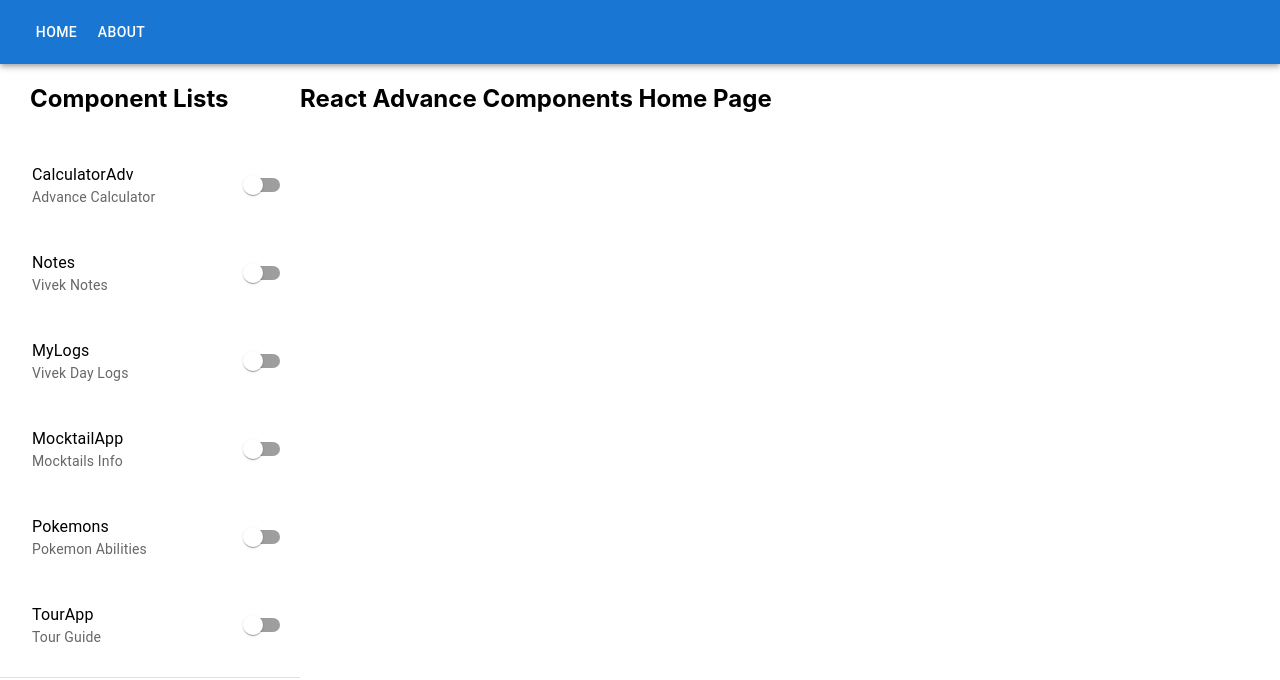
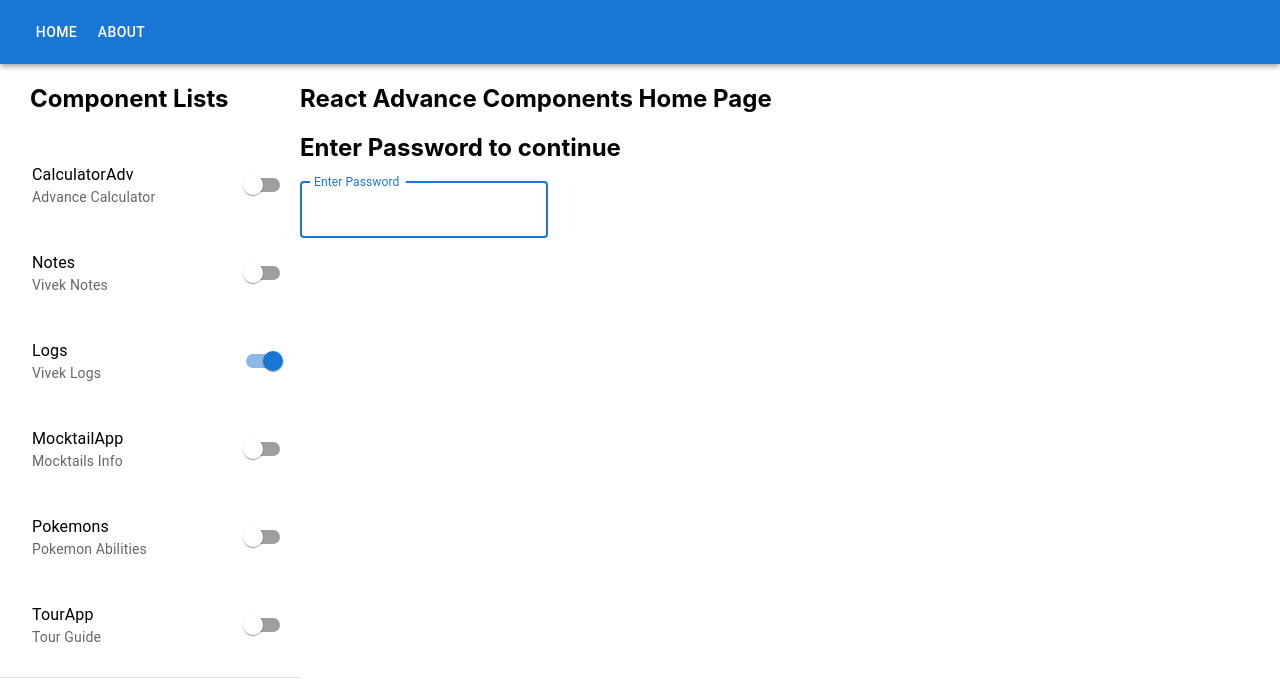
Before and after one commit to bebak16/AdvanceReact, a React (Create React App) app: page /Logs in a window 1280 px wide. Shown: the top 680 px of the page. Built offline with nearby package versions, Linux system fonts and the light colour scheme; no server answers.

Commit message:
Added comment and login

```diff
--- a/src/App.js
+++ b/src/App.js
@@ -4,7 +4,7 @@ import CalculatorAdv from "./Calculator/CalculatorAdv";
 import MocktailApp from "./MocktailPage/MocktailApp";
 import TourApp from "./TourPage/TourApp";
 import Notes from "./Notes/Notes";
-import MyLogs from "./MyLogs/MyLogs";
+import Logs from "./MyLogs/Logs";
 import Pokemons from "./PokemonDetails/Pokemons";
 import DrawerList from "./utils/DrawerList";
 import SingleCocktail from "./MocktailPage/pages/SingleCocktail";
@@ -25,7 +25,7 @@ const App = () => {
             <Route exact path="/" element={<CalculatorAdv />} />
             <Route exact path="/CalculatorAdv" element={<CalculatorAdv />} />
             <Route path="/Notes" element={<Notes />} />
-            <Route path="/MyLogs" element={<MyLogs />} />
+            <Route path="/Logs" element={<Logs />} />
             <Route path="/MocktailApp" element={<MocktailApp />} />
             <Route path="/MocktailApp/:id" element={<SingleCocktail />} />
             <Route path="/Pokemons" element={<Pokemons />} />
--- /dev/null
+++ b/src/MyLogs/Logs.js
@@ -0,0 +1,37 @@
+import React from "react";
+import TextField from "@mui/material/TextField";
+import MyLogs from "./MyLogs";
+
+export default function Logs() {
+  const [isAllowed, setIsAllowed] = React.useState(false);
+
+  const handleInputChange = (e) => {
+    if (e.key === "Enter") {
+      if (e.target.value === process.env.REACT_APP_PASS_KEY) {
+        setIsAllowed(true);
+      }
+    }
+  };
+
+  return (
+    <div>
+      {isAllowed ? (
+        <MyLogs />
+      ) : (
+        <>
+          <h2>Enter Password to continue</h2>
+          <p>
+            <TextField
+              id="outlined-basic"
+              label="Enter Password"
+              variant="outlined"
+              type="password"
+              onKeyUp={handleInputChange}
+              autoFocus
+            />
+          </p>
+        </>
+      )}
+    </div>
+  );
+}
--- a/src/MyLogs/MyLogs.js
+++ b/src/MyLogs/MyLogs.js
@@ -77,6 +77,7 @@ function MyLogs() {
       text: textValue,
       checked: false,
       gmail: 0,
+      comments: "",
       date: dateValue,
     };
 
@@ -108,6 +109,17 @@ function MyLogs() {
     });
     setLogsList(checkedList);
     handleSnackbarClick();
+  };
+
+  const handleCommentChange = (commentId, e) => {
+    if (e.key === "Enter") {
+      const checkedList = logsList.map((itr) => {
+        if (itr.id === commentId) itr.comments = e.target.value;
+        return itr;
+      });
+      setLogsList(checkedList);
+      handleSnackbarClick();
+    }
   };
 
   const handleDelete = (deleteId) => {
@@ -175,7 +187,7 @@ function MyLogs() {
         </div>
         <h2>My Logs</h2>
         <TableContainer component={Paper}>
-          <Table sx={{ minWidth: 650 }} aria-label="simple table">
+          <Table sx={{ minWidth: 400 }} aria-label="simple table">
             <TableHead>
               <TableRow>
                 <TableCell>SN</TableCell>
@@ -183,6 +195,7 @@ function MyLogs() {
                 <TableCell>Date</TableCell>
                 <TableCell>ID</TableCell>
                 <TableCell>Done</TableCell>
+                <TableCell>Comments</TableCell>
                 <TableCell>Delete</TableCell>
               </TableRow>
             </TableHead>
@@ -200,7 +213,7 @@ function MyLogs() {
                   <TableCell>
                     <FormControl
                       variant="standard"
-                      sx={{ m: 1, minWidth: 120 }}
+                      sx={{ m: 1, minWidth: 60 }}
                       size="small"
                     >
                       <Select
@@ -221,6 +234,14 @@ function MyLogs() {
                     <Checkbox
                       checked={note.checked}
                       onChange={() => handleCheckBox(note.id)}
+                    />
+                  </TableCell>
+                  <TableCell>
+                    <TextField
+                      hiddenLabel
+                      defaultValue={note.comments}
+                      onKeyDown={(e) => handleCommentChange(note.id, e)}
+                      size="small"
                     />
                   </TableCell>
                   <TableCell>
--- a/src/utils/DrawerList.js
+++ b/src/utils/DrawerList.js
@@ -30,7 +30,7 @@ const styles = {
 const components = {
   CalculatorAdv: "Advance Calculator",
   Notes: "Vivek Notes",
-  MyLogs: "Vivek Day Logs",
+  Logs: "Vivek Logs",
   MocktailApp: "Mocktails Info",
   Pokemons: "Pokemon Abilities",
   TourApp: "Tour Guide",
```
Also changed, not shown: 1 other file (tests, documents, lock files or other folders).
